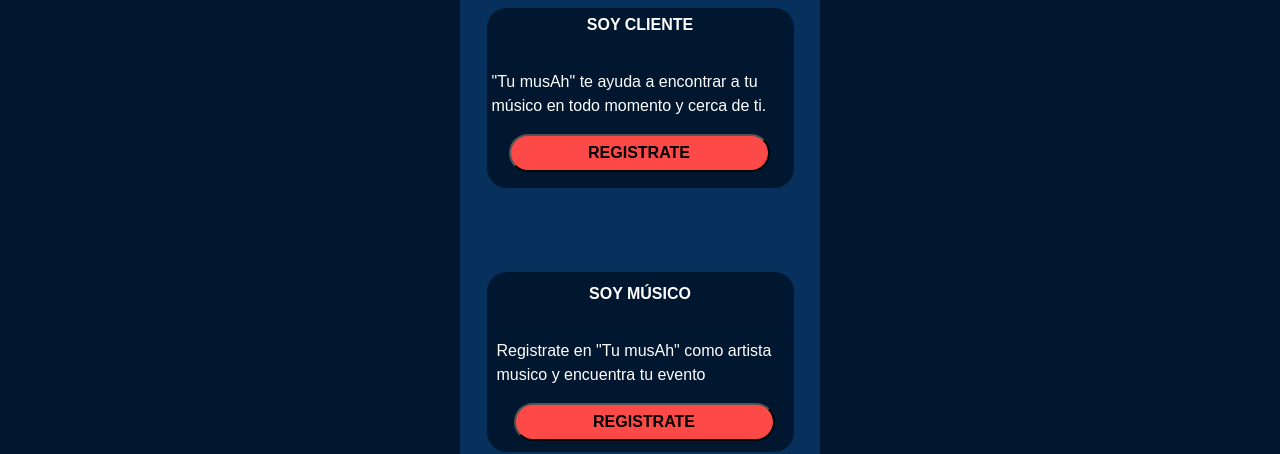
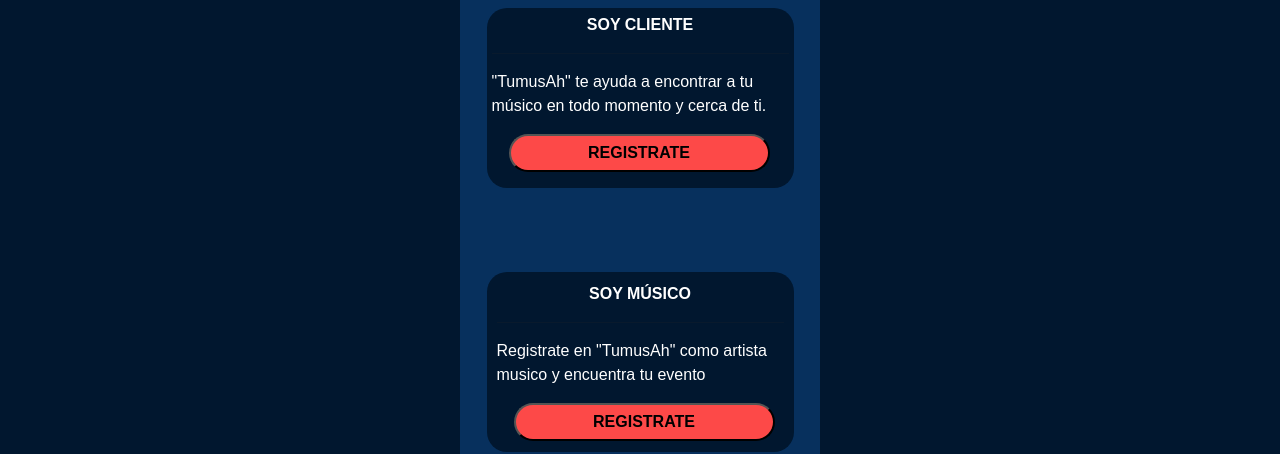
Before and after one commit to Kodemia-MusicApp/MusicApp-FrontEnd, a React (Create React App) app: page /crearcuenta in a window 1280 px wide. Shown: the part 366-820 px from the top of the page. Built offline with nearby package versions, Linux system fonts and the light colour scheme; no server answers; a web font is replaced by a local one.

Commit message:
v1_usercreateaccount

```diff
--- a/src/Pages/CreateAccount/CreateAccount.jsx
+++ b/src/Pages/CreateAccount/CreateAccount.jsx
@@ -20,7 +20,7 @@ export const CreateAccount = () => {
                             <p className="TitleSoyCliente">SOY CLIENTE</p>
                             <hr className='hr'></hr>
                             <p className='general-text'>
-                                "Tu musAh" te ayuda a encontrar a tu
+                                "TumusAh" te ayuda a encontrar a tu
                                 músico en todo momento y cerca de ti.{' '}
                             </p>
                             <Link to="/crearcuenta/cliente">
@@ -33,7 +33,7 @@ export const CreateAccount = () => {
                             <p className="TitleSoyMusico">SOY MÚSICO</p>
                             <hr className='hr'></hr>
                             <p className="general-text">
-                                Registrate en "Tu musAh" como artista
+                                Registrate en "TumusAh" como artista
                                 musico y encuentra tu evento
                             </p>
                             <Link to="/crearcuenta/musican">
--- a/src/Pages/CreateAccount/CreateAccount.scss
+++ b/src/Pages/CreateAccount/CreateAccount.scss
@@ -78,7 +78,6 @@
 .Bienvenida{
     font-family: Oswald, sans-serif;
     font-weight: 600;
-
     color: white;
 
 }
--- a/src/Pages/CreateAccountMusician/CreateAccountMusician.scss
+++ b/src/Pages/CreateAccountMusician/CreateAccountMusician.scss
@@ -1,4 +1,6 @@
 //CONTAINERS
+
+
 .CreateAccountMusicianFormulario {
     display: flex;
     justify-content: center;
--- a/src/Pages/CreateAccountUser/CreateAccountUser.jsx
+++ b/src/Pages/CreateAccountUser/CreateAccountUser.jsx
@@ -36,16 +36,18 @@ export const CreateAccountUser = () => {
     }
     //console.log(user)
     return (
-        <section>
+        <section  className="bodyCreateAccountUser">
             <Navbar />
             <div className="CreateAccountUser">
                 <div className="CreateAccountUser-Container">
-                    <p className="Login-Title">CREAR CUENTA COMO CLIENTE</p>
 
-                    <p className="Bienvenida1">Bienvenido a</p>
-                    <p className="Bienvenida2">tu músico ahora</p>
+
                     <div className="CreateAccountUserFormulario">
+
                         <form className="CreateAccountUserForm">
+                        <p className="Login-Title">CREAR CUENTA COMO CLIENTE</p>
+                        <p className="Bienvenida1">Bienvenido a</p>
+                         <p className="Bienvenida2">tu músico ahora</p>
                             <label className="labelCreateUse">Nombre</label>
                             <input
                                 type="text"
--- a/src/Pages/CreateAccountUser/CreateAccountUser.scss
+++ b/src/Pages/CreateAccountUser/CreateAccountUser.scss
@@ -1,12 +1,18 @@
+/////SASS
+@import '../../scss/variables.scss';
+
 //CONTAINERS
+
 .CreateAccountUserFormulario {
     display: flex;
     justify-content: center;
+    background-color: $happy-color;
 }
 
 .CreateAccountUserForm {
     margin-top: 35px;
     width: 350px;
+    background-color: red;
 }
 
 //BOTONES
--- a/src/Pages/LandingPage/LandingPage.scss
+++ b/src/Pages/LandingPage/LandingPage.scss
@@ -1,5 +1,5 @@
 @import '../../scss/variables.scss';
 
 .landingContainer{
-    background-color: $happy-color;
+    background-color: white;
 }
--- a/src/scss/variables.scss
+++ b/src/scss/variables.scss
@@ -1,2 +1,3 @@
-$happy-color:#01172f
-;
+$happy-color:#01172f;
+$cards-color:rgb(7,48,93);
+$generalbutton-color: #fd4948;
```
